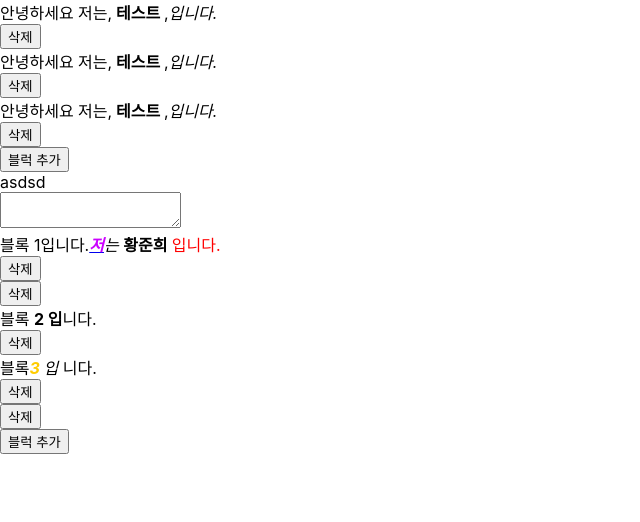
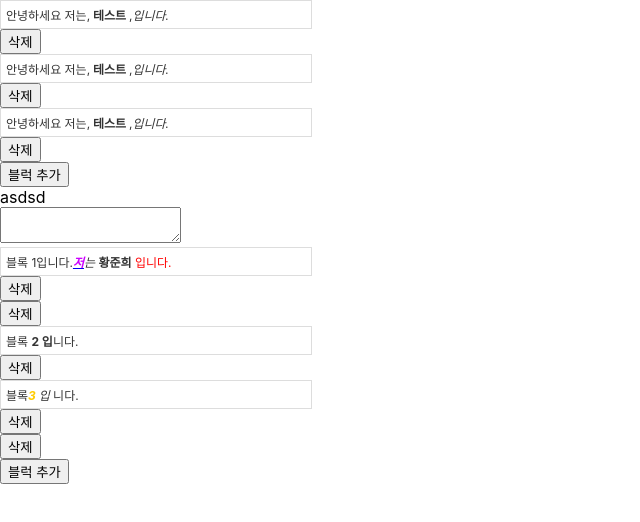
Before and after one commit to wjunhee102/bklog-app, a React (Create React App) app: page / in a window 1280 px wide. Shown: the top 522 px of the page, without its empty margins (0-640 px from the left). Built offline with nearby package versions, Linux system fonts and the light colour scheme; what typesafe-actions would draw is missing.

Commit message:
feat: placeholder 적용

```diff
--- a/src/components/bklog/block.css
+++ b/src/components/bklog/block.css
@@ -9,3 +9,15 @@
 .bk-block a {
   cursor: pointer;
 }
+
+[contenteditable=true]:empty:before{
+  content: attr(placeholder);
+  display: block; /* For Firefox */
+}
+div[contenteditable=true] {
+  border: 1px solid #ddd;
+  color : #333;
+  font-size: 12px;
+  width: 300px;
+  padding: 5px;
+}
```
